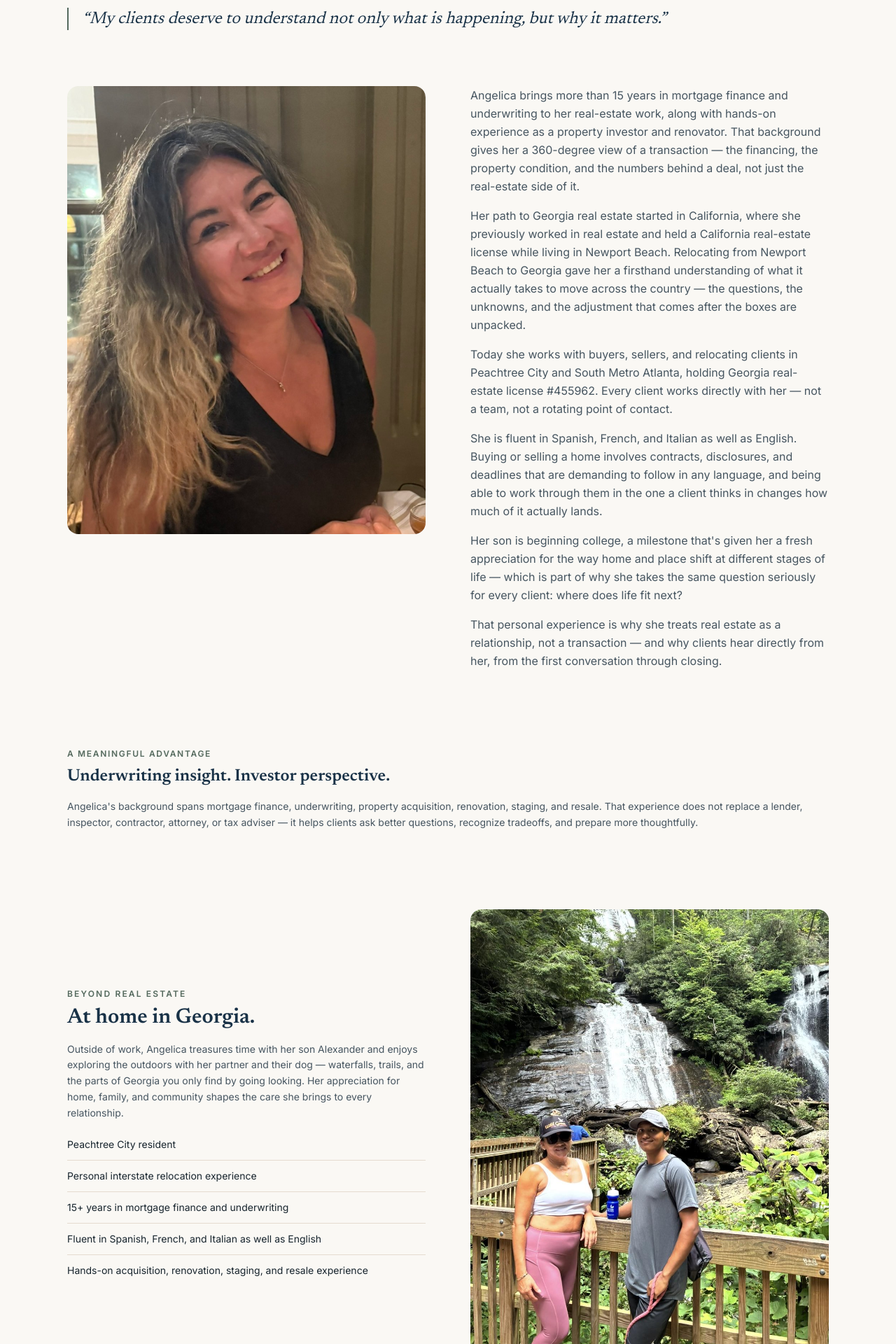
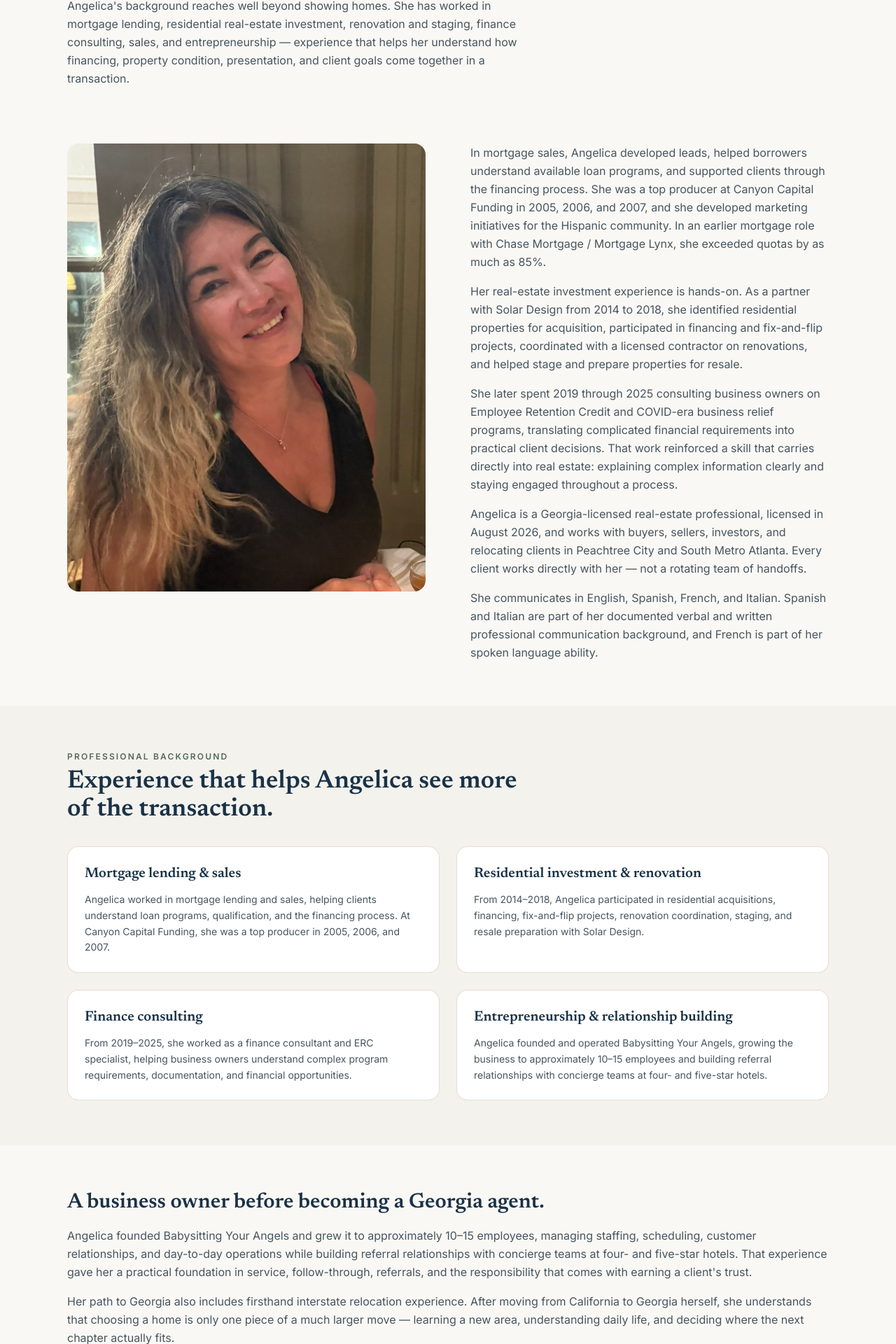
Before and after one commit to jloftis10-lang/angelicarios, a Next.js app: page /about in a window 1280 px wide. Shown: the part 378-2298 px from the top of the page at 70% size. Built offline with nearby package versions, Linux system fonts and the light colour scheme; no server answers.

Commit message:
Rewrite About page with resume-backed experience

```diff
--- a/src/app/about/page.tsx
+++ b/src/app/about/page.tsx
@@ -9,27 +9,52 @@ import angelicaPortrait from "@/assets/images/angelica-portrait.jpg";
 import angelicaSonFalls from "@/assets/images/angelica-son-falls.jpg";
 
 export const metadata: Metadata = {
-  title: "About Angelica",
+  title: "About Angelica Rios",
   description:
-    "15+ years in mortgage finance and underwriting, plus firsthand relocation experience from Newport Beach, California to Georgia. Angelica works personally with every client.",
+    "Meet Angelica Rios, a Georgia-licensed real-estate professional in Peachtree City with a background in mortgage lending, residential investment, renovation, finance consulting, and entrepreneurship.",
   alternates: { canonical: "/about" },
 };
+
+const professionalHighlights = [
+  {
+    title: "Mortgage lending & sales",
+    copy:
+      "Angelica worked in mortgage lending and sales, helping clients understand loan programs, qualification, and the financing process. At Canyon Capital Funding, she was a top producer in 2005, 2006, and 2007.",
+  },
+  {
+    title: "Residential investment & renovation",
+    copy:
+      "From 2014–2018, Angelica participated in residential acquisitions, financing, fix-and-flip projects, renovation coordination, staging, and resale preparation with Solar Design.",
+  },
+  {
+    title: "Finance consulting",
+    copy:
+      "From 2019–2025, she worked as a finance consultant and ERC specialist, helping business owners understand complex program requirements, documentation, and financial opportunities.",
+  },
+  {
+    title: "Entrepreneurship & relationship building",
+    copy:
+      "Angelica founded and operated Babysitting Your Angels, growing the business to approximately 10–15 employees and building referral relationships with concierge teams at four- and five-star hotels.",
+  },
+];
 
 export default function AboutPage() {
   return (
     <>
       <Breadcrumbs items={[{ label: "About", href: "/about" }]} />
+
       <section className="py-14 md:py-20">
         <Container className="max-w-3xl">
-          <h1 className="font-display text-4xl font-semibold leading-tight text-navy md:text-5xl">
-            A real-estate relationship should feel like a relationship.
+          <p className="text-xs font-semibold uppercase tracking-[0.18em] text-sage">About Angelica Rios</p>
+          <h1 className="mt-4 font-display text-4xl font-semibold leading-tight text-navy md:text-5xl">
+            Real-estate guidance shaped by financing, investing, renovation, and real life.
           </h1>
-          <p className="mt-4 text-sm font-medium uppercase tracking-[0.14em] text-sage">
-            Underwriter&apos;s insight. Realtor&apos;s guidance. A neighbor&apos;s care.
+          <p className="mt-5 max-w-2xl text-base leading-relaxed text-slate">
+            Angelica&apos;s background reaches well beyond showing homes. She has worked in mortgage lending, residential
+            real-estate investment, renovation and staging, finance consulting, sales, and entrepreneurship — experience
+            that helps her understand how financing, property condition, presentation, and client goals come together in
+            a transaction.
           </p>
-          <blockquote className="mt-8 border-l-2 border-sage pl-5 font-display text-xl italic text-navy md:text-2xl">
-            &ldquo;My clients deserve to understand not only what is happening, but why it matters.&rdquo;
-          </blockquote>
         </Container>
       </section>
 
@@ -37,42 +62,73 @@ export default function AboutPage() {
         <Container className="grid items-start gap-10 md:grid-cols-2 md:gap-16">
           <PortraitImage
             src={angelicaPortrait}
-            alt={`Angelica, ${agent.title} in ${serviceAreas.primary}`}
+            alt={`Angelica Rios, ${agent.title} in ${serviceAreas.primary}`}
             aspect="aspect-[4/5]"
           />
           <div className="flex flex-col gap-4 text-base leading-relaxed text-slate">
             <p>
-              Angelica brings more than 15 years in mortgage finance and underwriting to her real-estate work, along
-              with hands-on experience as a property investor and renovator. That background gives her a 360-degree
-              view of a transaction — the financing, the property condition, and the numbers behind a deal, not just
-              the real-estate side of it.
+              In mortgage sales, Angelica developed leads, helped borrowers understand available loan programs, and
+              supported clients through the financing process. She was a top producer at Canyon Capital Funding in
+              2005, 2006, and 2007, and she developed marketing initiatives for the Hispanic community. In an earlier
+              mortgage role with Chase Mortgage / Mortgage Lynx, she exceeded quotas by as much as 85%.
             </p>
             <p>
-              Her path to Georgia real estate started in California, where she previously worked in real estate and
-              held a California real-estate license while living in Newport Beach. Relocating from Newport Beach to
-              Georgia gave her a firsthand understanding of what it actually takes to move across the country — the
-              questions, the unknowns, and the adjustment that comes after the boxes are unpacked.
+              Her real-estate investment experience is hands-on. As a partner with Solar Design from 2014 to 2018, she
+              identified residential properties for acquisition, participated in financing and fix-and-flip projects,
+              coordinated with a licensed contractor on renovations, and helped stage and prepare properties for resale.
             </p>
             <p>
-              Today she works with buyers, sellers, and relocating clients in Peachtree City and South Metro
-              Atlanta, holding Georgia real-estate license #{agent.licenseNumber}. Every client works directly with
-              her — not a team, not a rotating point of contact.
+              She later spent 2019 through 2025 consulting business owners on Employee Retention Credit and COVID-era
+              business relief programs, translating complicated financial requirements into practical client decisions.
+              That work reinforced a skill that carries directly into real estate: explaining complex information clearly
+              and staying engaged throughout a process.
             </p>
             <p>
-              She is fluent in {additionalLanguageList} as well as English. Buying or selling a home involves
-              contracts, disclosures, and deadlines that are demanding to follow in any language, and being able to
-              work through them in the one a client thinks in changes how much of it actually lands.
+              Angelica is a Georgia-licensed real-estate professional, licensed in August 2026, and works with buyers,
+              sellers, investors, and relocating clients in Peachtree City and South Metro Atlanta. Every client works
+              directly with her — not a rotating team of handoffs.
             </p>
             <p>
-              Her son is beginning college, a milestone that&apos;s given her a fresh appreciation for the way home
-              and place shift at different stages of life — which is part of why she takes the same question
-              seriously for every client: where does life fit next?
-            </p>
-            <p>
-              That personal experience is why she treats real estate as a relationship, not a transaction — and why
-              clients hear directly from her, from the first conversation through closing.
+              She communicates in English, Spanish, French, and Italian. Spanish and Italian are part of her documented
+              verbal and written professional communication background, and French is part of her spoken language ability.
             </p>
           </div>
+        </Container>
+      </section>
+
+      <section className="py-16 bg-canvas">
+        <Container>
+          <div className="max-w-2xl">
+            <p className="text-xs font-semibold uppercase tracking-[0.18em] text-sage">Professional background</p>
+            <h2 className="mt-2 font-display text-3xl font-semibold text-navy md:text-4xl">
+              Experience that helps Angelica see more of the transaction.
+            </h2>
+          </div>
+          <div className="mt-8 grid gap-6 md:grid-cols-2">
+            {professionalHighlights.map((item) => (
+              <article key={item.title} className="rounded-2xl border border-sand/60 bg-white p-6">
+                <h3 className="font-display text-xl font-semibold text-navy">{item.title}</h3>
+                <p className="mt-3 text-sm leading-relaxed text-slate">{item.copy}</p>
+              </article>
+            ))}
+          </div>
+        </Container>
+      </section>
+
+      <section className="py-16">
+        <Container className="max-w-3xl">
+          <h2 className="font-display text-3xl font-semibold text-navy">A business owner before becoming a Georgia agent.</h2>
+          <p className="mt-4 text-base leading-relaxed text-slate">
+            Angelica founded Babysitting Your Angels and grew it to approximately 10–15 employees, managing staffing,
+            scheduling, customer relationships, and day-to-day operations while building referral relationships with
+            concierge teams at four- and five-star hotels. That experience gave her a practical foundation in service,
+            follow-through, referrals, and the responsibility that comes with earning a client&apos;s trust.
+          </p>
+          <p className="mt-4 text-base leading-relaxed text-slate">
+            Her path to Georgia also includes firsthand interstate relocation experience. After moving from California to
+            Georgia herself, she understands that choosing a home is only one piece of a much larger move — learning a new
+            area, understanding daily life, and deciding where the next chapter actually fits.
+          </p>
         </Container>
       </section>
 
@@ -85,17 +141,17 @@ export default function AboutPage() {
             <h2 className="mt-2 font-display text-3xl font-semibold text-navy">At home in Georgia.</h2>
             <p className="mt-4 text-sm leading-relaxed text-slate">
               Outside of work, Angelica treasures time with her son Alexander and enjoys exploring the outdoors with
-              her partner and their dog — waterfalls, trails, and the parts of Georgia you only find by going
-              looking. Her appreciation for home, family, and community shapes the care she brings to every
-              relationship.
+              her partner and their dog — waterfalls, trails, and the parts of Georgia you only find by going looking.
+              Her appreciation for home, family, and community shapes the care she brings to every relationship.
             </p>
             <ul className="mt-6 flex flex-col gap-3 text-sm text-ink">
               {[
-                "Peachtree City resident",
-                "Personal interstate relocation experience",
-                "15+ years in mortgage finance and underwriting",
-                `Fluent in ${additionalLanguageList} as well as English`,
-                "Hands-on acquisition, renovation, staging, and resale experience",
+                "Georgia real-estate license obtained August 2026",
+                "Top mortgage producer in 2005, 2006, and 2007",
+                "Residential acquisition, renovation, staging, and resale experience",
+                "Business owner who managed approximately 10–15 employees",
+                `Communicates in English, ${additionalLanguageList}`,
+                "Personal California-to-Georgia relocation experience",
               ].map((item) => (
                 <li key={item} className="border-t border-sand/60 pt-3 first:border-t-0 first:pt-0">
                   {item}
@@ -116,6 +172,9 @@ export default function AboutPage() {
           <h2 className="font-display text-3xl font-semibold text-navy md:text-4xl">
             Work directly with {agent.firstName}.
           </h2>
+          <p className="max-w-xl text-base leading-relaxed text-slate">
+            Buying, selling, investing, or relocating? Start with a conversation about what you&apos;re trying to accomplish.
+          </p>
           <Button href="/contact">Start a Conversation</Button>
         </Container>
       </section>
```
